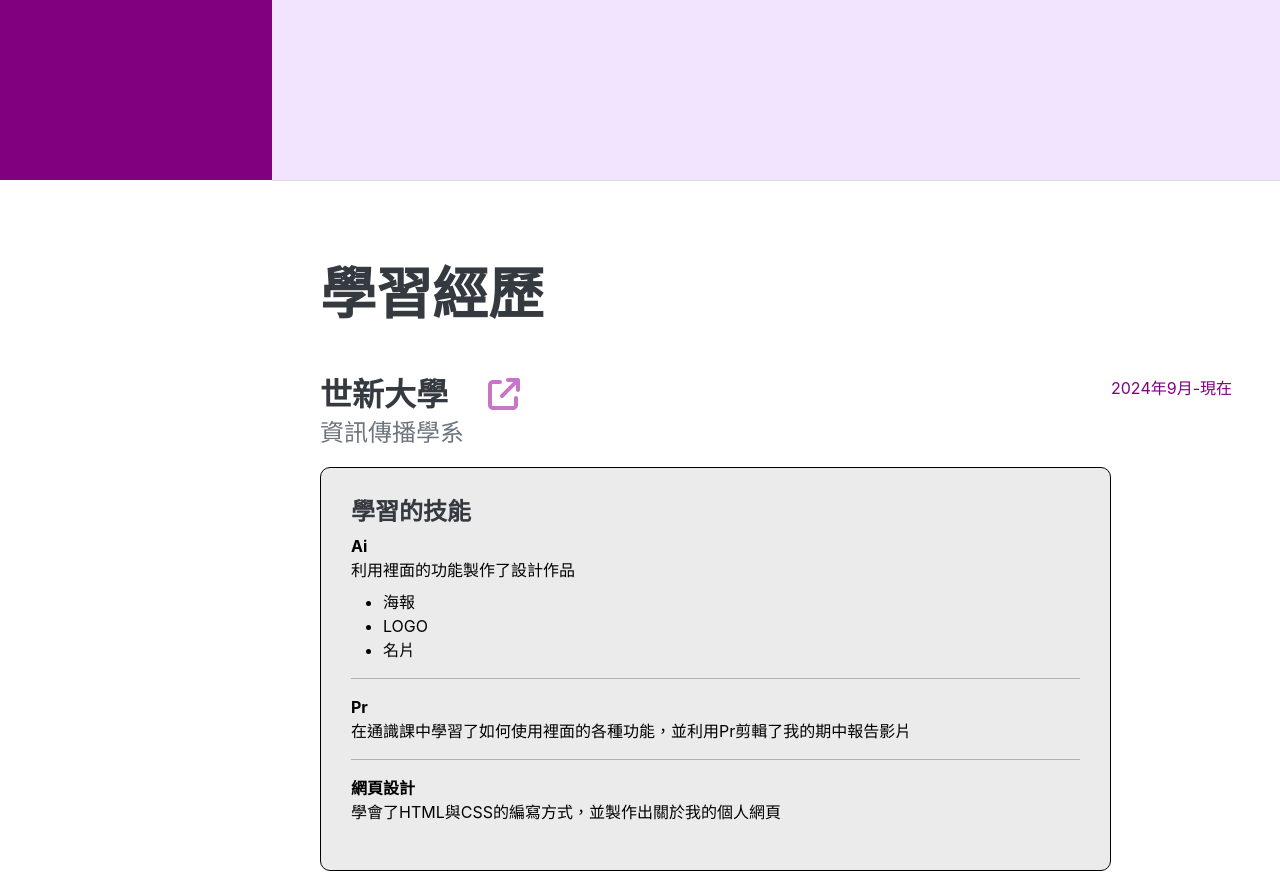
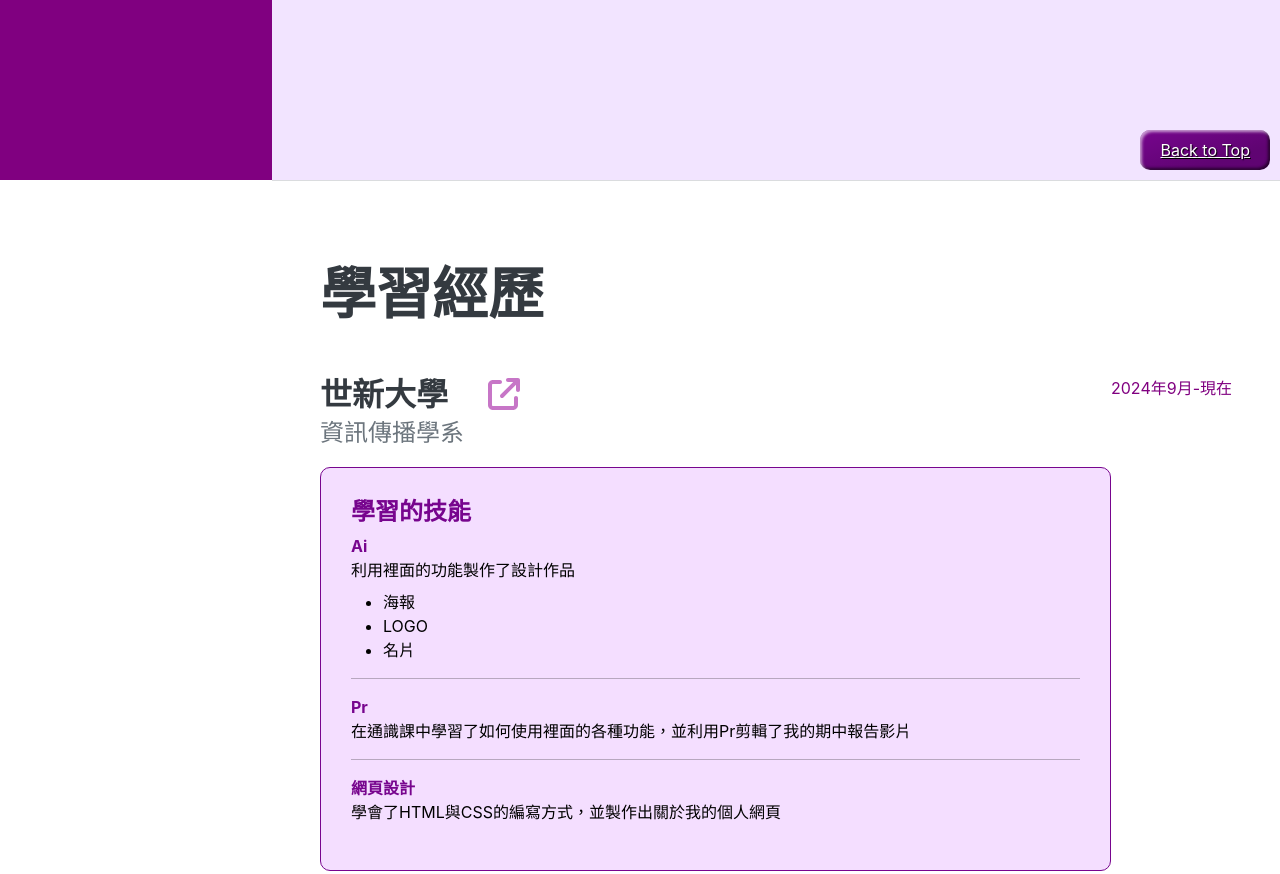
Before and after one commit to grace20051117/grace20051117.github.io, a plain HTML site: page index.html in a window 1280 px wide. Shown: the part 620-1494 px from the top of the page. Drawn offline with nearby package versions, Linux system fonts and the light colour scheme; a web font is replaced by a local one.

Commit message:
5/26修改2

```diff
--- a/css/mystyles.css
+++ b/css/mystyles.css
@@ -1,11 +1,32 @@
-p{color:#6301beaf}
+p{color:#38006caf}
 .conan{background-color: rgb(54, 54, 161);}
 a.gracelink{padding:0px 30px;margin: 0px 0px 0px 10px;border-radius:50px;color:rgb(199, 118, 199)}
-a.gracelink:hover{background-color:rgb(200, 130, 200);color:white;}
-div.gracedivgrey{background-color: rgb(235, 235, 235);padding:30px;border-radius: 10px;border: 1px solid black;color: rgb(0, 0, 0);width: 100%;}
+a.gracelink:hover{background-color:rgb(200, 130, 200);color:rgb(255, 255, 255);}
+div.gracedivgrey{background-color: rgb(244, 222, 255);padding:30px;border-radius: 10px;border: 1px solid rgb(119, 5, 142);color: rgb(0, 0, 0);width: 100%;}
 .gracecrop{height:200px;overflow:hidden;object-fit: cover;margin: 10px 5px;border-radius: 10px;}
-.gracecolor{background-color:rgb(200, 130, 200);color:white}
+.gracecolor{background-color:rgb(200, 130, 200);color:rgb(255, 255, 255)}
 .gracecallmebg{background-image: url("../assets/photo/BTSphoto1.jpg");background-size: cover;background-repeat: no-repeat;}
 section.gracebackcolor{background-color: #f2e4ff;}
 .gracelastcolor1{color:#ffffff}
 .gracelastcolor2{color:#000000}
+button.favoritestyled{
+    border: 0;
+    line-height: 2.5;
+    padding: 0 20px;
+    font-size: 1rem;
+    text-align: center;
+    color: #fff;
+    text-shadow: 1px 1px 1px #000;
+    border-radius: 10px;
+    background-color: rgb(119, 5, 142);
+    background-image: linear-gradient(to top left, rgba(0, 0, 0, 0.2), rgba(0, 0, 0, 0.2) 30%, rgba(0, 0, 0, 0));
+    box-shadow: inset 2px 2px 3px rgba(255, 255, 255, 0.6), inset -2px -2px 3px rgba(0, 0, 0, 0.6);
+}
+button {
+    position: fixed;
+    bottom: 10px;
+    right: 10px;
+    padding: 10px 20px;
+    border: none;
+    cursor: pointer;}
+.gracecolor3{color:rgb(119, 5, 142)}
--- a/index.html
+++ b/index.html
@@ -62,9 +62,9 @@
                             <div class="subheading mb-3">資訊傳播學系</div>
                             <div class="gracedivgrey">
             <section id="skill">
-                <h4>學習的技能 </h4>
+                <h4 class="gracecolor3">學習的技能 </h4>
                 <dl>
-                    <dt>Ai</dt>
+                    <dt class="gracecolor3">Ai</dt>
                     <dd>利用裡面的功能製作了設計作品</dd>
                     <ul>
                         <li class="ido">海報</li>
@@ -72,10 +72,10 @@
                         <li class="ido">名片</li>
                     </ul>
                     <hr>
-                    <dt>Pr</dt>
+                    <dt class="gracecolor3">Pr</dt>
                     <dd>在通識課中學習了如何使用裡面的各種功能，並利用Pr剪輯了我的期中報告影片</dd>
                     <hr>
-                    <dt>網頁設計</dt>
+                    <dt class="gracecolor3">網頁設計</dt>
                     <dd>學會了HTML與CSS的編寫方式，並製作出關於我的個人網頁</dd>
                 </dl>
             </section>
@@ -182,13 +182,13 @@
                 <div class="resume-section-content">
                     <h2 class="mb-5">喜愛歌手</h2>
                                 <section id="interest">
-                <h3>BTS</h3>
+                <h3 class="gracecolor3">BTS</h3>
                 <ol>
                     <li>一開始就是聽到他們的音樂而注意到他們吸引人的音樂，各種風格都很值得聽。</li>
                         <ul>
-                            <li>BTS <b>〈Sping Day〉</b></li>
-                            <li>Jungkook <b>〈Seven〉</b></li>
-                            <li>Jimin <b>〈Who〉</b></li>
+                            <li class="gracecolor3">BTS <b>〈Sping Day〉</b></li>
+                            <li class="gracecolor3">Jungkook <b>〈Seven〉</b></li>
+                            <li class="gracecolor3">Jimin <b>〈Who〉</b></li>
                         </ul>
                     <li>真誠的對待粉絲，在各種演講、頒獎典禮、採訪等需要發言的地方總是把粉絲掛在嘴邊。</li>
                     <li>7個人的舞台魅力，不管是唱歌和跳舞都狠狠的打動我，讓我忍不住一看再看。</li>
@@ -258,6 +258,9 @@
                         <a class="social-icon" href="https://x.com/Grace513461?t=YWEYNBMq_SnKC1JFFTSjdQ&s=09" target="_blank"><i class="fa-brands fa-twitter"></i></a>
                         <a class="social-icon" href="mailto:grace20051117@gmail.com"><i class="fa-solid fa-envelope"></i></a>
                     </div>
+                    <button class="favoritestyled" type="button">
+                        <a href="#about" class="mb-5 text-white andyserif andycenter">Back to Top</a>
+                    </button>
                 </div>
             </section>
         </div>
```
